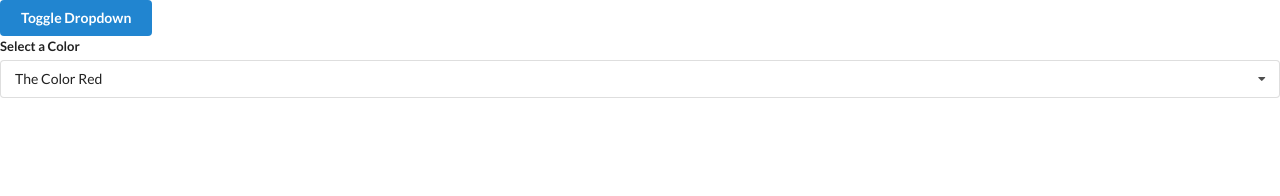
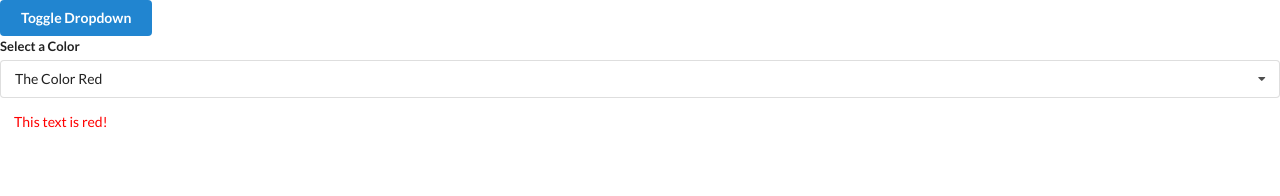
Before and after one commit to jamesperrin/udemy-modern-react-widgets, a React (Create React App) app: page / in a window 1280 px wide. Shown: the top 196 px of the page. Built offline with nearby package versions, Linux system fonts and the light colour scheme.

Commit message:
Add display text for color

```diff
--- a/src/App.js
+++ b/src/App.js
@@ -33,7 +33,8 @@ export default () => {
             <button className="ui button primary" onClick={() => setShowDropdown(!showDropdown)}>
                 Toggle Dropdown
             </button>
-            {showDropdown ? <Dropdown selected={selected} onSelectedChange={setSelected} options={options} /> : null}
+            {showDropdown
+            ? <Dropdown selected={selected} onSelectedChange={setSelected} options={options} /> : null}
         </div>
     );
 };
--- a/src/components/Dropdown.js
+++ b/src/components/Dropdown.js
@@ -41,6 +41,9 @@ const Dropdown = ({ options, selected, onSelectedChange }) => {
                     <div className={`menu  ${open ? 'visible transition' : ''}`}>{renderedOptions}</div>
                 </div>
             </div>
+            <div className="ui grid" style={{ color: selected.value, padding: '1em' }}>
+                <p>This text is {selected.value}!</p>
+            </div>
         </div>
     );
 };
```
